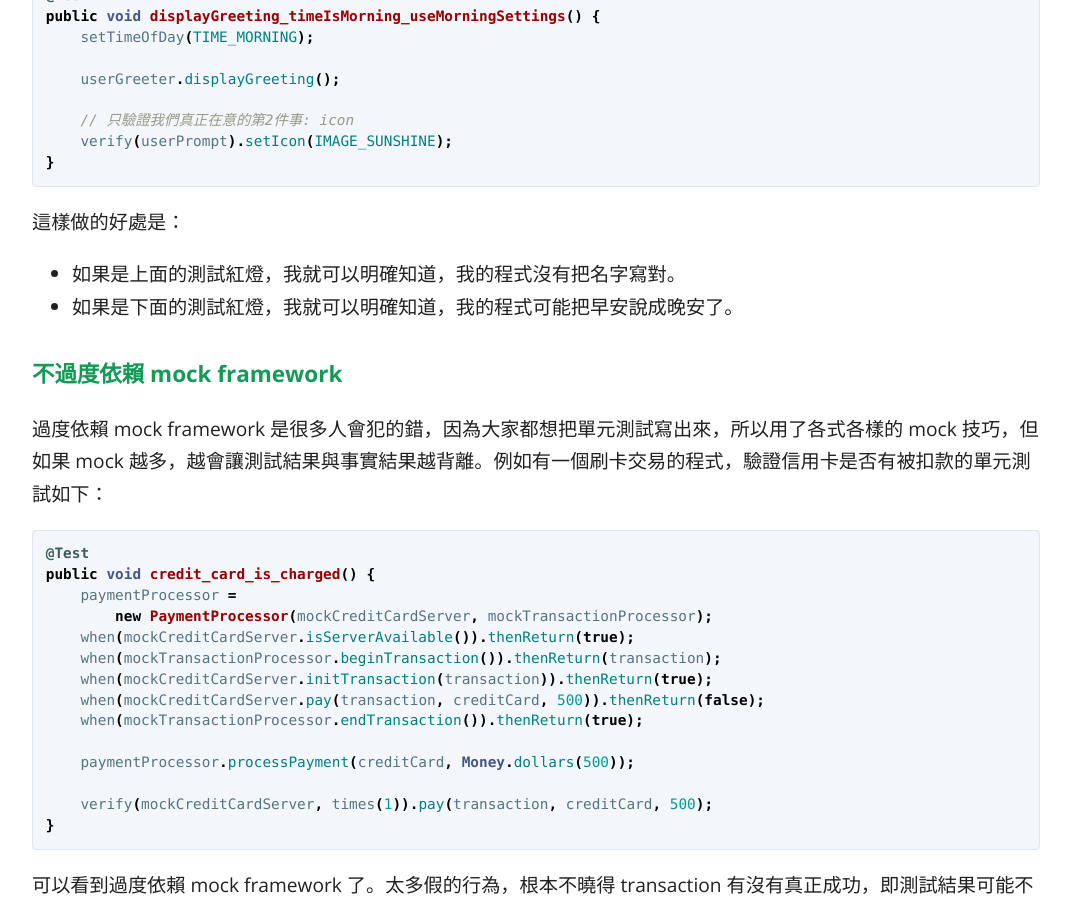
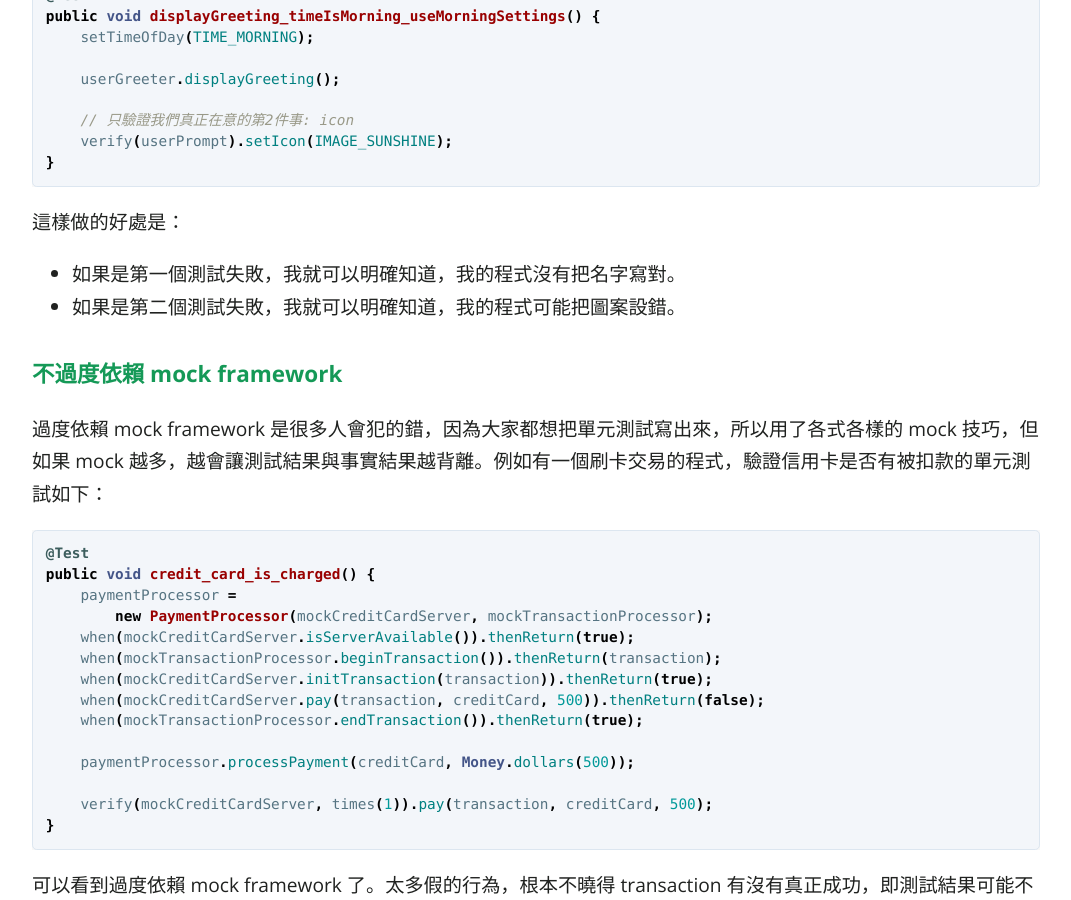
Before and after one commit to KaiSheng714/KaiSheng714.github.io, a Jekyll site: the page built from _posts/2022-09-19-good-unit-test.md, in a window 1280 px wide and 900 px high, scrolled down 5138 px. Shown: the whole window, without its empty margins (104-1175 px from the left). Built offline with Jekyll 4.4.1, drawn with Linux system fonts in a browser that asks for light colours; comment, search, counter and statistics services are not loaded.

Commit message:
good-unit-test

````diff
--- a/_posts/2022-09-19-good-unit-test.md
+++ b/_posts/2022-09-19-good-unit-test.md
@@ -148,8 +148,8 @@ public void displayGreeting_timeIsMorning_useMorningSettings() {
 ```
 
 這樣做的好處是：
-- 如果是上面的測試紅燈，我就可以明確知道，我的程式沒有把名字寫對。
-- 如果是下面的測試紅燈，我就可以明確知道，我的程式可能把早安說成晚安了。
+- 如果是第一個測試失敗，我就可以明確知道，我的程式沒有把名字寫對。
+- 如果是第二個測試失敗，我就可以明確知道，我的程式可能把圖案設錯。
 
 ### **不過度依賴 mock framework**
 過度依賴 mock framework 是很多人會犯的錯，因為大家都想把單元測試寫出來，所以用了各式各樣的 mock 技巧，但如果 mock 越多，越會讓測試結果與事實結果越背離。例如有一個刷卡交易的程式，驗證信用卡是否有被扣款的單元測試如下：
````
Also changed, not shown: other parts of _posts/2022-09-19-good-unit-test.md (+1 -1 lines).
